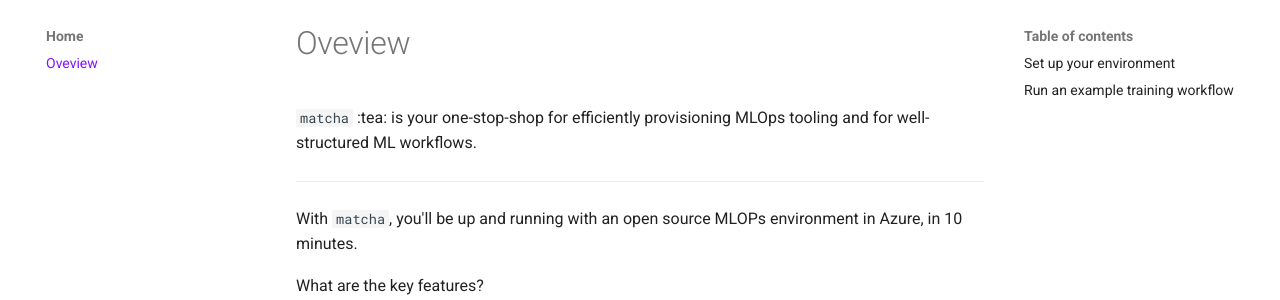
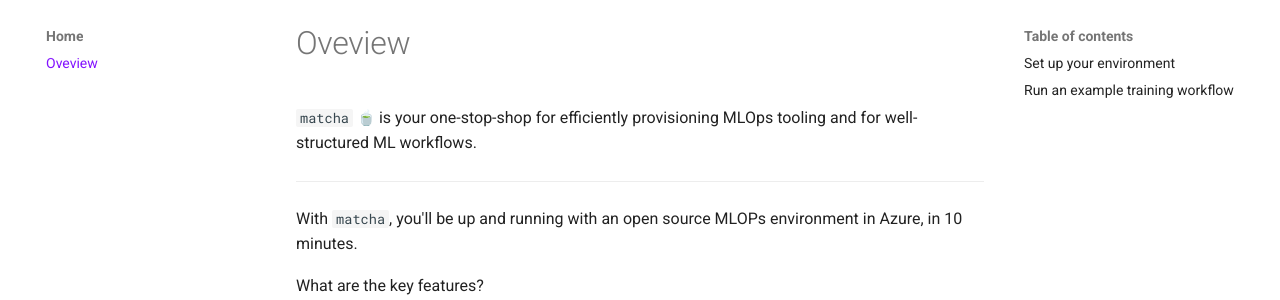
Before and after one commit to fuzzylabs/matcha, an MkDocs documentation site: the page built from docs/index.md, in a window 1280 px wide and 900 px high. Shown: the part 123-423 px from the top of the window. Built offline with MkDocs 1.6.1 and Material for MkDocs 9.7.7, drawn with Linux system fonts in a browser that asks for light colours; emoji names are drawn with the system emoji font; comment, search, counter and statistics services are not loaded.

Commit message:
fix yml file for mkdocs

```diff
--- a/mkdocs.yml
+++ b/mkdocs.yml
@@ -27,8 +27,8 @@
 markdown_extensions:
   - attr_list
   - pymdownx.emoji:
-      emoji_index: python/name:materialx.emoji.twemoji
-      emoji_generator: python/name:materialx.emoji.to_svg
+      emoji_index: !!python/name:materialx.emoji.twemoji
+      emoji_generator: !!python/name:materialx.emoji.to_svg
 
 
 extra:
```
